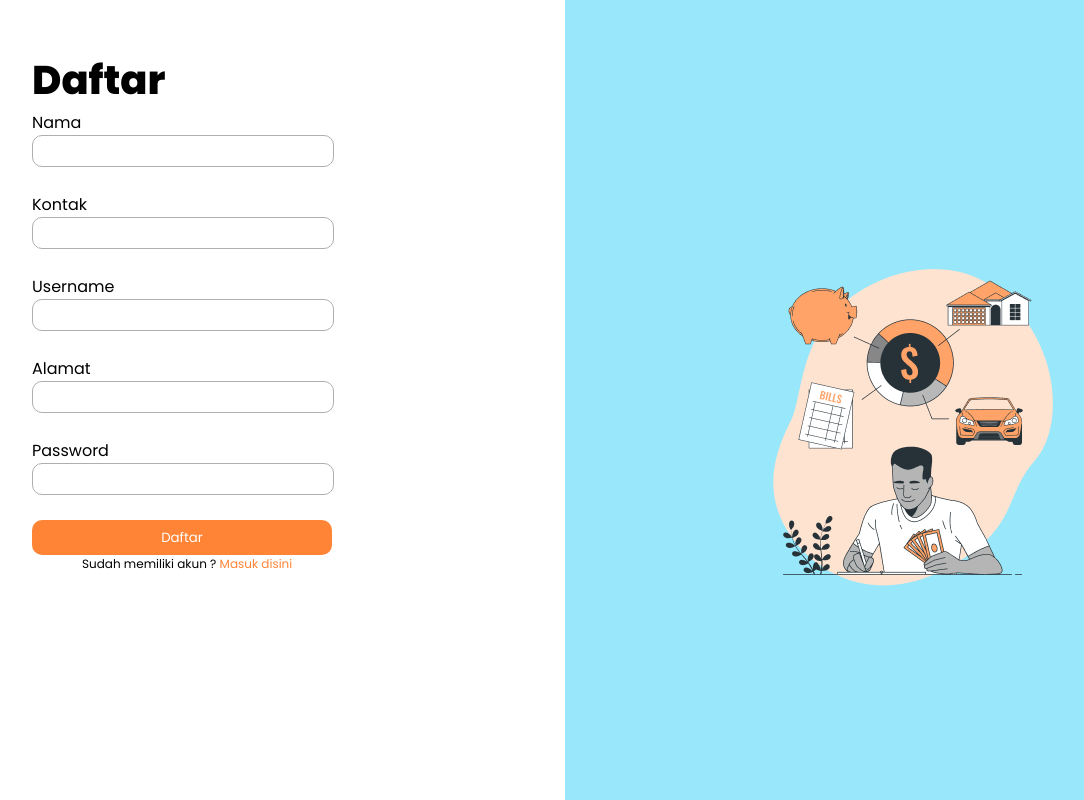
After one commit to maharanifwz/pinjam.in, a PHP site: page /register.html in a window 1280 px wide. The commit adds this page. Shown: the whole page, without its empty margins (18-1102 px from the left). Run offline with PHP 8.4, Linux system fonts and the light colour scheme.

Commit message:
register

```diff
--- /dev/null
+++ b/register.html
@@ -0,0 +1,54 @@
+<!DOCTYPE html>
+<html lang="en">
+
+<head>
+    <meta charset="UTF-8">
+    <meta http-equiv="X-UA-Compatible" content="IE=edge">
+    <meta name="viewport" content="width=device-width, initial-scale=1.0">
+    <title>Register</title>
+
+    <!-- Link CSS -->
+    <link rel="stylesheet" href="styles.css">
+
+    <!-- Link Google Fonts -->
+    <link rel="preconnect" href="https://fonts.googleapis.com">
+    <link rel="preconnect" href="https://fonts.gstatic.com" crossorigin>
+    <link href="https://fonts.googleapis.com/css2?family=Poppins:wght@400;500;600;800;900&display=swap"
+        rel="stylesheet">
+</head>
+
+<body>
+    <div class="register">
+        <div class="container-fluid">
+            <h1>Daftar</h1>
+            <form action="" method="get">
+                <div>
+                    <label for="name">Nama</label><br>
+                    <input type="text" name="name" id="name" required>
+                </div>
+                <div>
+                    <label for="contact">Kontak</label><br>
+                    <input type="contact" name="contact" id="contact" required>
+                </div>
+                <div>
+                    <label for="username">Username</label><br>
+                    <input type="text" name="username" id="username" required>
+                </div>
+                <div>
+                    <label for="alamat">Alamat</label><br>
+                    <input type="text" name="alamat" id="alamat" required>
+                </div>
+                <div>
+                    <label for="password">Password</label><br>
+                    <input type="password" name="password" id="password" required>
+                </div>
+                <div>
+                    <input class="submit" type="submit" value="Daftar">
+                    <p>Sudah memiliki akun ? <span>Masuk disini</span></p>
+                </div>
+            </form>
+        </div>
+    </div>
+</body>
+
+</html>
--- a/styles.css
+++ b/styles.css
@@ -1,3 +1,7 @@
+*{
+    margin: 0;
+    padding: 0;
+}
 body {
     font-family: 'Poppins', sans-serif;
     margin: 0 auto;
@@ -48,3 +52,12 @@ input {
 span {
     color: #FF8435;
 }
+
+/* Register */
+
+.register{
+    background: url(register.png);
+    background-position: right;
+    background-repeat: no-repeat;
+    height: 100vh;
+}
```
Also changed, not shown: register.png (added).
